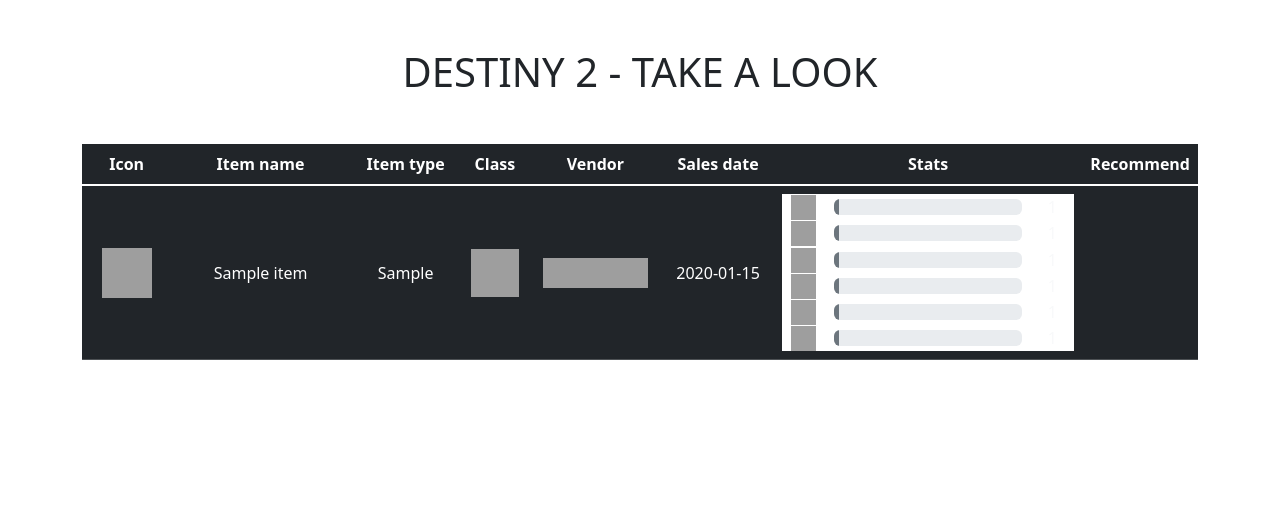
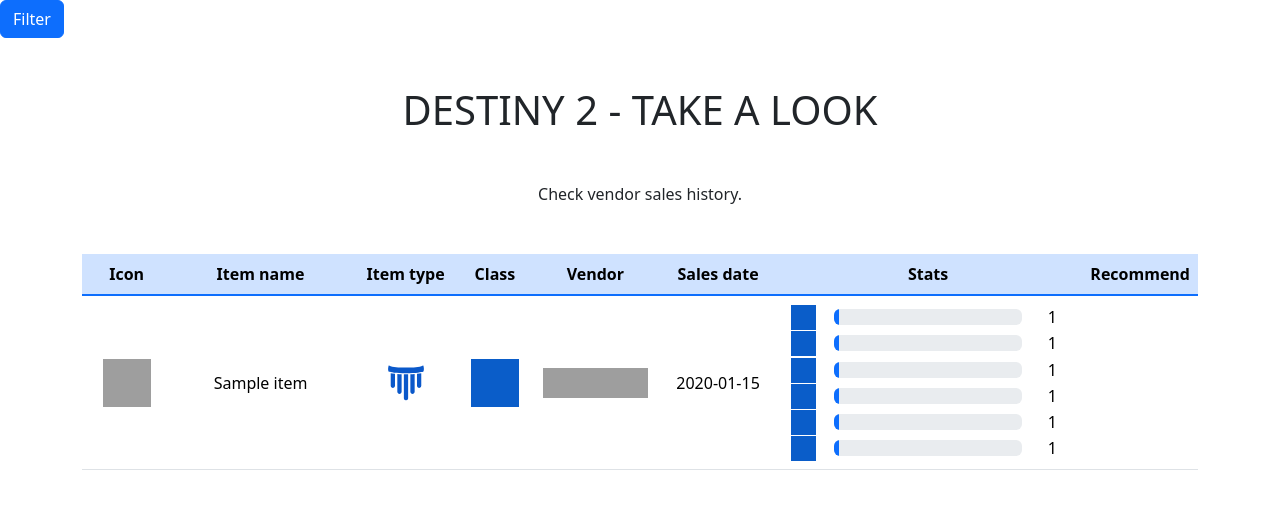
Before and after one commit to 6ixthmonth/destiny2-take-a-look, a Django app: page / in a window 1280 px wide. Shown: the top 509 px of the page. Run offline with Django 4.2, Linux system fonts and the light colour scheme; tables that the repository leaves empty hold one stand-in row (values such as "Sample post"); grey boxes are pictures that could not be loaded.

Commit message:
Update index.html

```diff
--- a/templates/d2api/index.html
+++ b/templates/d2api/index.html
@@ -6,6 +6,11 @@
 {% load d2api_extras %}
 {% block style %}
 <link href="https://cdn.jsdelivr.net/npm/bootstrap@5.3.0-alpha1/dist/css/bootstrap.min.css" rel="stylesheet" integrity="sha384-GLhlTQ8iRABdZLl6O3oVMWSktQOp6b7In1Zl3/Jr59b6EGGoI1aFkw7cmDA6j6gD" crossorigin="anonymous">
+<style>
+    .icon {
+        filter: brightness(0) saturate(100%) invert(24%) sepia(76%) saturate(2402%) hue-rotate(205deg) brightness(91%) contrast(95%);
+    }
+</style>
 {% endblock style %}
 
 {% block script %}
@@ -14,12 +19,31 @@
 {% endblock script %}
 
 {% block body %}
+<button class="btn btn-primary" type="button" data-bs-toggle="offcanvas" data-bs-target="#offcanvasWithBothOptions" aria-controls="offcanvasWithBothOptions">Filter</button>
+
+<div class="offcanvas offcanvas-start" data-bs-scroll="true" tabindex="-1" id="offcanvasWithBothOptions" aria-labelledby="offcanvasWithBothOptionsLabel">
+    <div class="offcanvas-header">
+        <h5 class="offcanvas-title" id="offcanvasWithBothOptionsLabel">Filter</h5>
+        <button type="button" class="btn-close" data-bs-dismiss="offcanvas" aria-label="Close"></button>
+    </div>
+    <div class="offcanvas-body">
+        <button class="btn btn-secondary dropdown-toggle" type="button" data-bs-toggle="dropdown">Dropdown button</button>
+        <ul class="dropdown-menu">
+            <li><a class="dropdown-item" href="#">Action</a></li>
+            <li><a class="dropdown-item" href="#">Another action</a></li>
+            <li><a class="dropdown-item" href="#">Something else here</a></li>
+        </ul>
+        <button class="btn btn-primary" disabled>Apply</button>
+    </div>
+</div>
+
 <div class="container my-5 text-center">
-    <div class="h1 my-5">DESTINY 2 - TAKE A LOOK</div>
+    <h1 class="my-5">DESTINY 2 - TAKE A LOOK</h1>
+    <p class="my-5">Check vendor sales history.</p>
 
     <div class="table-responsive">
-        <table class="table table-dark table-hover align-middle">
-            <thead>
+        <table class="table table-hover align-middle text-primary">
+            <thead class="table-primary">
                 <tr>
                     <th scope="col" style="width: 8%;">Icon</th>
                     <th scope="col" style="width: 16%;">Item name</th>
@@ -34,116 +58,136 @@
             <tbody class="table-group-divider">
                 {% for salesitem in salesitem_list  %}
                 <tr>
-                    <td><img src="http://www.bungie.net{{ salesitem.item_hash.icon_url }}" title="{{ salesitem.item_hash.item_name }}" width="50" height="50"></td>
+                    <th scope="row"><img src="http://www.bungie.net{{ salesitem.item_hash.icon_url }}" title="{{ salesitem.item_hash.item_name }}" width="48" height="48"></th>
                     <td>{{ salesitem.item_hash.item_name }}</td>
-                    <td>{{ salesitem.item_hash.item_type }}</td>
+                    <td>
+                        {% if salesitem.item_hash.item_type == 'Helmet' %}
+                        <svg xmlns='http://www.w3.org/2000/svg' viewBox='0 0 51 51' width="48" height="48">
+                                <path d='M24.77 7.03c-8.15.38-14.42 7.41-14.42 15.57v16.06c0 .23.13.44.34.53l10.33 4.68c.78.35 1.66-.22 1.66-1.07V31.9c0-.39-.19-.75-.52-.97l-5.39-3.64c-.87-.52-1.43-1.5-1.34-2.61.13-1.46 1.46-2.52 2.93-2.52h4.36c.65 0 1.17.53 1.17 1.17v6.71s0 .61 1.61.61 1.61-.61 1.61-.61v-6.71c0-.65.52-1.17 1.17-1.17h4.36c1.47 0 2.8 1.06 2.93 2.52.1 1.11-.47 2.09-1.34 2.61l-5.39 3.64c-.32.22-.52.58-.52.97v10.91c0 .85.88 1.42 1.66 1.07l10.33-4.68c.21-.1.34-.3.34-.53v-16.5c.01-8.61-7.18-15.55-15.88-15.14z' fill="#0a58ca">
+                                <title>Helmet</title>
+                            </path>
+                        </svg>
+                        {% elif salesitem.item_hash.item_type == 'Gauntlets' %}
+                        <svg xmlns='http://www.w3.org/2000/svg' viewBox='0 0 51 51' width="48" height="48">
+                            <path d='M40.1 30.03c.39-.47.59-1.11.42-1.8-.18-.76-.81-1.39-1.58-1.55-.81-.17-1.54.14-2.01.68 0 0-.03.04-.05.07l-.12.15c-.47.61-1.95 2.37-3.29 2.45-1.62.1 2.51-16.14 2.51-16.14h-.01c.04-.15.07-.31.07-.48 0-.98-.79-1.77-1.77-1.77-.81 0-1.49.55-1.69 1.29h-.01s-.01.03-.01.05l-.03.15c-.24 1.21-1.68 8.2-2.81 8.89-1.24.75-1.22-13.23-1.22-13.23 0-.98-.79-1.77-1.77-1.77s-1.77.79-1.77 1.77c0 0-.35 12.85-1.73 12.73-1.37-.12-2.47-10.67-2.47-10.67 0-.98-.79-1.77-1.77-1.77s-1.77.79-1.77 1.77c0 .15.02.28.06.42.27 2.06 1.36 11.12-.06 11.12-1.6 0-3.68-6.35-3.68-6.35a1.62 1.62 0 0 0-3.14.56c0 .09.01.17.03.25l-.03.01s.02.07.07.19c.02.09.05.17.09.25.99 2.71 6.28 17.46 7.26 26.23.03.25.24.44.49.44H30.5a.5.5 0 0 0 .5-.45c.1-1.04.52-3.68 2.09-5.54 1.8-2.14 6.06-6.89 6.86-7.79.02-.02.03-.04.05-.06.07-.06.11-.1.1-.1z' fill="#0a58ca">
+                                <title>Gauntlets</title>
+                            </path>
+                        </svg>
+                        {% elif salesitem.item_hash.item_type == 'Chest Armor' %}
+                        <svg xmlns='http://www.w3.org/2000/svg' viewBox='0 0 51 51' width="48" height="48">
+                            <path d='M42.49 13.55c-1.06-1.51-4.05-5.05-9.52-6.49a.635.635 0 0 0-.78.5c-.35 2.04-1.78 8.08-6.69 8.08s-6.34-6.04-6.69-8.08a.635.635 0 0 0-.78-.5c-5.47 1.44-8.46 4.98-9.52 6.49-.24.34-.09.8.3.94 2.01.7 7.34 2.94 7.34 7.01 0 4.24-4.47 6.89-5.87 7.61-.25.13-.38.4-.33.67 1.44 7.62 7.55 13.09 8.67 14.04.11.1.25.15.4.15h12.94c.15 0 .29-.05.4-.15 1.12-.95 7.23-6.42 8.67-14.04a.624.624 0 0 0-.33-.67c-1.4-.72-5.87-3.37-5.87-7.61 0-4.08 5.33-6.32 7.34-7.01.41-.14.56-.61.32-.94z' fill="#0a58ca">
+                                <title>Chest Armor</title>
+                            </path>
+                        </svg>
+                        {% elif salesitem.item_hash.item_type == 'Leg Armor' %}
+                        <svg xmlns='http://www.w3.org/2000/svg' viewBox='0 0 51 51' width="48" height="48">
+                            <path d='M13 7.6h13.96c1.73 0 2.99 1.64 2.54 3.32l-5.44 20.46c-.07.28.03.57.28.72.99.62 4.64 2.57 8.15 5.78.12.11 2.92-.03 3.09-.01 2.31.2 3.97-.08 5.05 4.7.09.42-.21.82-.64.82H11.82c-.34 0-.63-.26-.66-.61-.15-1.82-.4-7.23 1.74-9.32a.62.62 0 0 0 .2-.6c-.39-1.74-2.09-9.83-2.74-22.48-.07-1.5 1.12-2.78 2.64-2.78z' fill="#0a58ca">
+                                <title>Leg Armor</title>
+                            </path>
+                        </svg>
+                        {% else %}
+                        <svg xmlns='http://www.w3.org/2000/svg' viewBox='0 0 51 51' width="48" height="48">
+                            <path d='M43.12 7.12c-4.13 2.33-17.62 1.9-17.62 1.9s-13.49.43-17.62-1.9c-.37-.21-.85-.03-.94.39-.36 1.49-.87 4.42.09 5.86.09.13.22.21.38.25 1.23.3 7.36 1.65 18.09 1.65s16.86-1.35 18.09-1.65c.15-.04.29-.12.38-.25.96-1.44.45-4.37.1-5.86-.1-.42-.58-.6-.95-.39zM9.27 28.34s0 2.34 2.27 2.34 2.27-2.34 2.27-2.34V15.73c-1.93-.22-3.45-.45-4.55-.65v13.26zM16.3 34.8s0 2.34 2.27 2.34 2.27-2.34 2.27-2.34V16.24c-1.66-.06-3.18-.16-4.55-.27V34.8zM37.18 28.34s0 2.34 2.27 2.34 2.27-2.34 2.27-2.34V15.08c-1.09.2-2.61.44-4.55.65v12.61zM30.15 34.8s0 2.34 2.27 2.34 2.27-2.34 2.27-2.34V15.97c-1.36.11-2.88.21-4.55.27V34.8zM23.23 16.31v25.31s0 2.34 2.27 2.34 2.27-2.34 2.27-2.34V16.31c-.74.01-1.49.02-2.27.02-.78.01-1.54 0-2.27-.02z' fill="#0a58ca">
+                                <title>{{ salesitem.item_hash.item_type }}</title>
+                            </path>
+                        </svg>
+                        {% endif %}
+                    </td>
                     <td>
                         {% if salesitem.item_hash.class_type == 0 %}
-                        <img src="http://www.bungie.net/common/destiny2_content/icons/e19db7ef99282a166ff9c650d5bafdc8.png" title="Titan" width="48" height="48">
+                        <img class="icon" src="http://www.bungie.net/common/destiny2_content/icons/e19db7ef99282a166ff9c650d5bafdc8.png" title="Titan" width="48" height="48">
                         {% elif salesitem.item_hash.class_type == 1 %}
-                        <img src="http://www.bungie.net/common/destiny2_content/icons/dc8dfdde34e25b92afb5403882c9983b.png" title="Hunter" width="48" height="48">
+                        <img class="icon" src="http://www.bungie.net/common/destiny2_content/icons/dc8dfdde34e25b92afb5403882c9983b.png" title="Hunter" width="48" height="48">
                         {% else %}
-                        <img src="http://www.bungie.net/common/destiny2_content/icons/bc62282aea01969049a33d6c1ddffe2f.png" title="Warlock" width="48" height="48">
+                        <img class="icon" src="http://www.bungie.net/common/destiny2_content/icons/bc62282aea01969049a33d6c1ddffe2f.png" title="Warlock" width="48" height="48">
                         {% endif %}
                     </td>
                     <td><img src="http://www.bungie.net{{ salesitem.vendor_hash.icon_url }}" title="{{ salesitem.vendor_hash.vendor_name }}" width="105" height="30"></td>
                     <td>{{ salesitem.sales_date|date:"Y-m-d" }}</td>
                     <td>
-                        <table class="table table-borderless my-0 align-middle">
+                        <table class="table table-borderless my-0 align-middle text-primary">
                             <tr>
                                 <td class="py-0" style="width: 15%;">
-                                    <img src="http://www.bungie.net/common/destiny2_content/icons/e26e0e93a9daf4fdd21bf64eb9246340.png" title="Mobility" width="25" height="25">
+                                    <img class="icon" src="http://www.bungie.net/common/destiny2_content/icons/e26e0e93a9daf4fdd21bf64eb9246340.png" title="Mobility" width="25" height="25">
                                 </td>
                                 <td class="py-0">
                                     <div class="progress">
-                                        <div class="progress-bar bg-secondary" role="progressbar" aria-label="Mobility" style="width: {{ salesitem.mobility|multiply:3.33 }}%" aria-valuenow="{{ salesitem.mobility }}" aria-valuemin="0" aria-valuemax="30"></div>
+                                        <div class="progress-bar bg-primary" role="progressbar" aria-label="Mobility" style="width: {{ salesitem.mobility|multiply:3.33 }}%" aria-valuenow="{{ salesitem.mobility }}" aria-valuemin="0" aria-valuemax="30"></div>
                                     </div>
                                 </td>
                                 <td class="py-0" style="width: 15%;">
-                                    <div class="text-light">
                                     {{ salesitem.mobility }}
-                                    </div>
                                 </td>
                             </tr>
                             <tr>
                                 <td class="py-0">
-                                    <img src="http://www.bungie.net/common/destiny2_content/icons/202ecc1c6febeb6b97dafc856e863140.png" title="Resilience" width="25" height="25">
+                                    <img class="icon" src="http://www.bungie.net/common/destiny2_content/icons/202ecc1c6febeb6b97dafc856e863140.png" title="Resilience" width="25" height="25">
                                 </td>
                                 <td class="py-0">
                                     <div class="progress">
-                                        <div class="progress-bar bg-secondary" role="progressbar" aria-label="Resilience" style="width: {{ salesitem.resilience|multiply:3.33 }}%" aria-valuenow="{{ salesitem.resilience }}" aria-valuemin="0" aria-valuemax="30"></div>
+                                        <div class="progress-bar bg-primary" role="progressbar" aria-label="Resilience" style="width: {{ salesitem.resilience|multiply:3.33 }}%" aria-valuenow="{{ salesitem.resilience }}" aria-valuemin="0" aria-valuemax="30"></div>
                                     </div>
                                 </td>
                                 <td class="py-0">
-                                    <div class="text-light">
                                     {{ salesitem.resilience }}
-                                    </div>
                                 </td>
                             </tr>
                             <tr>
                                 <td class="py-0">
-                                    <img src="http://www.bungie.net/common/destiny2_content/icons/128eee4ee7fc127851ab32eac6ca91cf.png" title="Recovery" width="25" height="25">
+                                    <img class="icon" src="http://www.bungie.net/common/destiny2_content/icons/128eee4ee7fc127851ab32eac6ca91cf.png" title="Recovery" width="25" height="25">
                                 </td>
                                 <td class="py-0">
                                     <div class="progress">
-                                        <div class="progress-bar bg-secondary" role="progressbar" aria-label="Recovery" style="width: {{ salesitem.recovery|multiply:3.33 }}%" aria-valuenow="{{ salesitem.recovery }}" aria-valuemin="0" aria-valuemax="30"></div>
+                                        <div class="progress-bar bg-primary" role="progressbar" aria-label="Recovery" style="width: {{ salesitem.recovery|multiply:3.33 }}%" aria-valuenow="{{ salesitem.recovery }}" aria-valuemin="0" aria-valuemax="30"></div>
                                     </div>
                                 </td>
                                 <td class="py-0">
-                                    <div class="text-light">
                                     {{ salesitem.recovery }}
-                                    </div>
                                 </td>
                             </tr>
                             <tr>
                                 <td class="py-0">
-                                    <img src="http://www.bungie.net/common/destiny2_content/icons/ca62128071dc254fe75891211b98b237.png" title="Discipline" width="25" height="25">
+                                    <img class="icon" src="http://www.bungie.net/common/destiny2_content/icons/ca62128071dc254fe75891211b98b237.png" title="Discipline" width="25" height="25">
                                 </td>
                                 <td class="py-0">
                                     <div class="progress">
-                                        <div class="progress-bar bg-secondary" role="progressbar" aria-label="Discipline" style="width: {{ salesitem.discipline|multiply:3.33 }}%" aria-valuenow="{{ salesitem.discipline }}" aria-valuemin="0" aria-valuemax="30"></div>
+                                        <div class="progress-bar bg-primary" role="progressbar" aria-label="Discipline" style="width: {{ salesitem.discipline|multiply:3.33 }}%" aria-valuenow="{{ salesitem.discipline }}" aria-valuemin="0" aria-valuemax="30"></div>
                                     </div>
                                 </td>
                                 <td class="py-0">
-                                    <div class="text-light">
                                     {{ salesitem.discipline }}
-                                    </div>
                                 </td>
                             </tr>
                             <tr>
                                 <td class="py-0">
-                                    <img src="http://www.bungie.net/common/destiny2_content/icons/59732534ce7060dba681d1ba84c055a6.png" title="Intellect" width="25" height="25">
+                                    <img class="icon" src="http://www.bungie.net/common/destiny2_content/icons/59732534ce7060dba681d1ba84c055a6.png" title="Intellect" width="25" height="25">
                                 </td>
                                 <td class="py-0">
                                     <div class="progress">
-                                        <div class="progress-bar bg-secondary" role="progressbar" aria-label="Intellect" style="width: {{ salesitem.intellect|multiply:3.33 }}%" aria-valuenow="{{ salesitem.intellect }}" aria-valuemin="0" aria-valuemax="30"></div>
+                                        <div class="progress-bar bg-primary" role="progressbar" aria-label="Intellect" style="width: {{ salesitem.intellect|multiply:3.33 }}%" aria-valuenow="{{ salesitem.intellect }}" aria-valuemin="0" aria-valuemax="30"></div>
                                     </div>
                                 </td>
                                 <td class="py-0">
-                                    <div class="text-light">
                                     {{ salesitem.intellect }}
-                                    </div>
                                 </td>
                             </tr>
                             <tr>
                                 <td class="py-0">
-                                    <img src="http://www.bungie.net/common/destiny2_content/icons/c7eefc8abbaa586eeab79e962a79d6ad.png" title="Strength" width="25" height="25">
+                                    <img class="icon" src="http://www.bungie.net/common/destiny2_content/icons/c7eefc8abbaa586eeab79e962a79d6ad.png" title="Strength" width="25" height="25">
                                 </td>
                                 <td class="py-0">
                                     <div class="progress">
-                                        <div class="progress-bar bg-secondary" role="progressbar" aria-label="Strength" style="width: {{ salesitem.strength|multiply:3.33 }}%" aria-valuenow="{{ salesitem.strength }}" aria-valuemin="0" aria-valuemax="30"></div>
+                                        <div class="progress-bar bg-primary" role="progressbar" aria-label="Strength" style="width: {{ salesitem.strength|multiply:3.33 }}%" aria-valuenow="{{ salesitem.strength }}" aria-valuemin="0" aria-valuemax="30"></div>
                                     </div>
                                 </td>
                                 <td class="py-0">
-                                    <div class="text-light">
                                     {{ salesitem.strength }}
-                                    </div>
                                 </td>
                             </tr>
                         </table>
                     </td>
-                    <td>{{ salesitem.recommend }}</td>
-                    <td>{{ salesitem.recommend }}</td>
+                    <td></td>
+                    <td></td>
                 </tr>
                 {% endfor %}
             </tbody>
```
Lines whose indentation alone changed are shown as unchanged.
